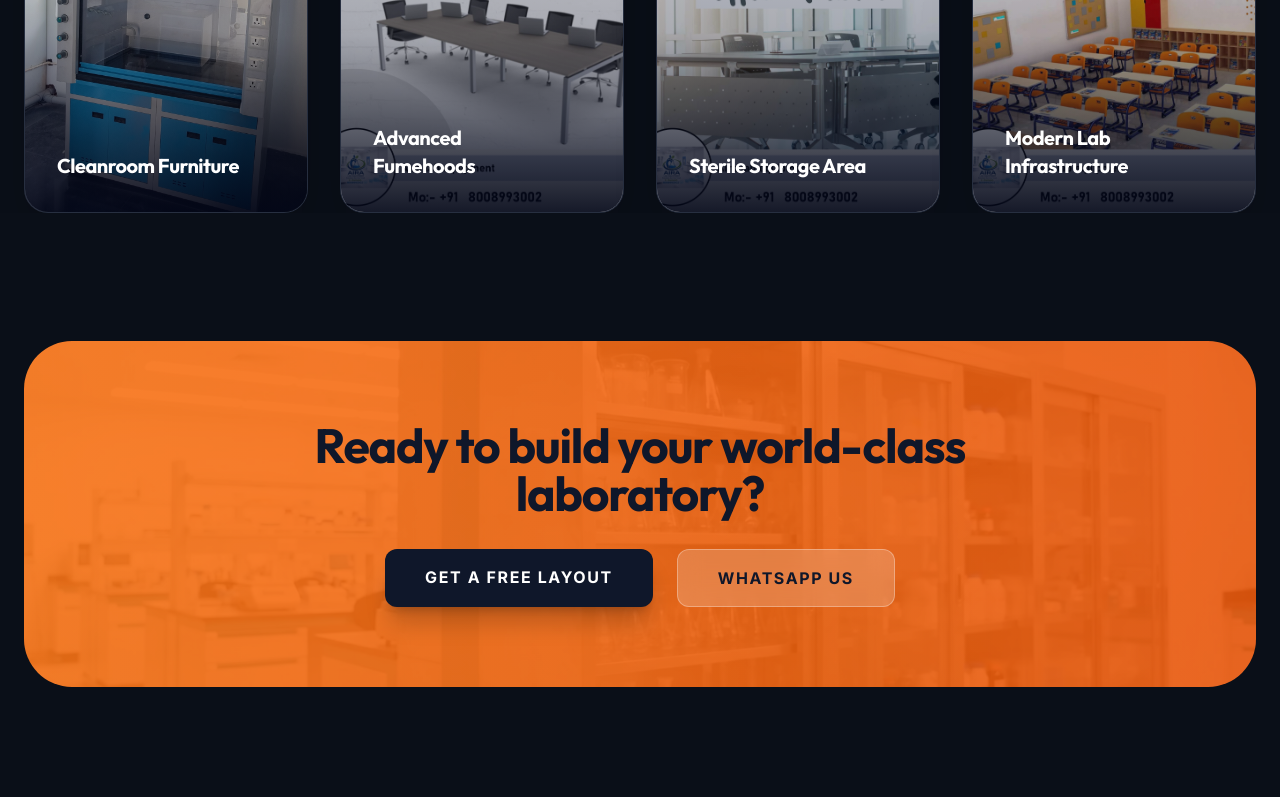
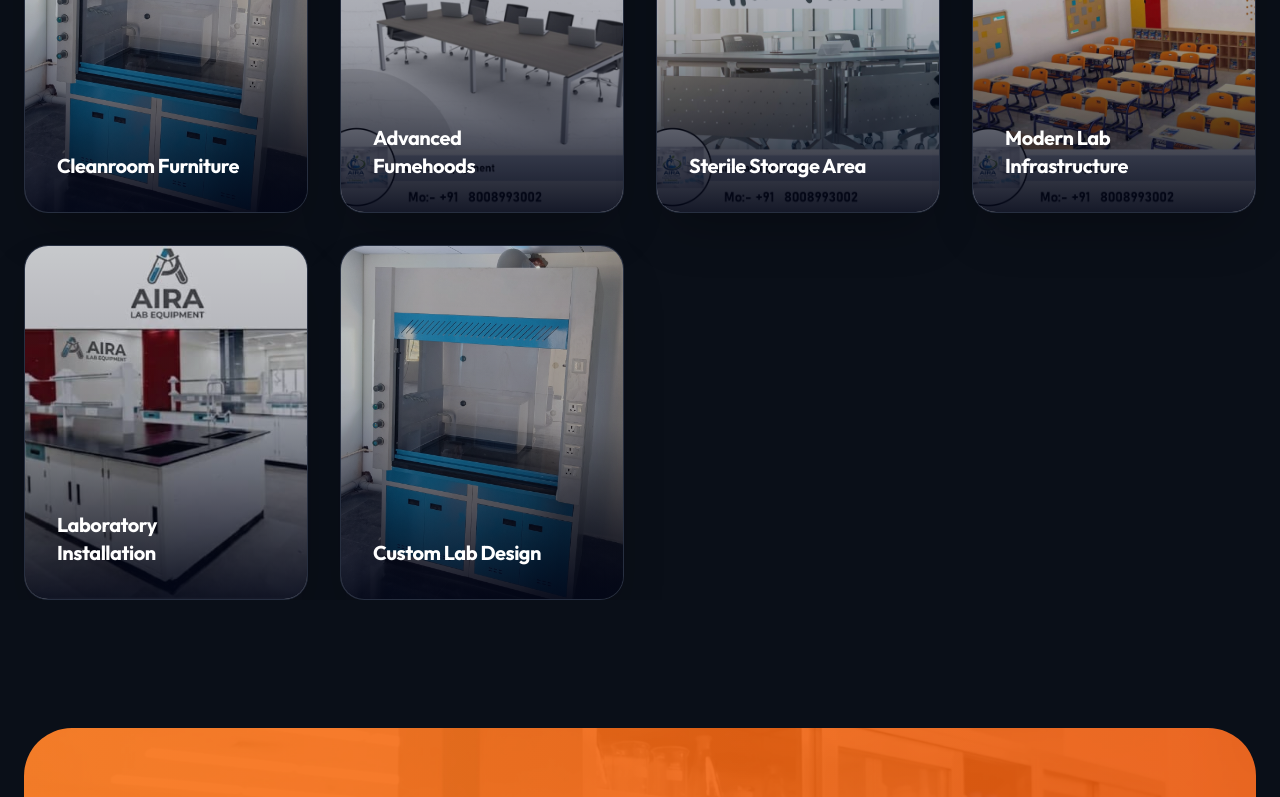
Before and after one commit to CODTECHIT/AIRA, a React (Vite) app: page /work in a window 1280 px wide. Shown: the part 1041-1838 px from the top of the page. Built offline with nearby package versions, Linux system fonts and the light colour scheme.

Commit message:
Rename and add new project images, update work section titles

```diff
--- a/index.html
+++ b/index.html
@@ -20,6 +20,7 @@
     />
     <meta name="author" content="Aira Lab Equipment" />
     <meta name="robots" content="index, follow" />
+    <meta name="google-site-verification" content="zTVmsM2NJmYtuS_M6FUJau6zS9VVb0nvWi1pE_6Ai_c" />
     <meta name="language" content="English" />
     <meta name="revisit-after" content="7 days" />
 
--- a/src/components/sections/WorkSection.jsx
+++ b/src/components/sections/WorkSection.jsx
@@ -42,6 +42,16 @@ const PROJECTS = [
     title: "Modern Lab Infrastructure",
     category: "Turnkey",
     image: "/8.jpeg"
+  },
+  {
+    title: "Laboratory Installation",
+    category: "Setup",
+    image: "/9.jpeg"
+  },
+  {
+    title: "Custom Lab Design",
+    category: "Engineering",
+    image: "/10.jpeg"
   }
 ];
 
```
Also changed, not shown: public/10.jpeg (added), public/9.jpeg (added).
